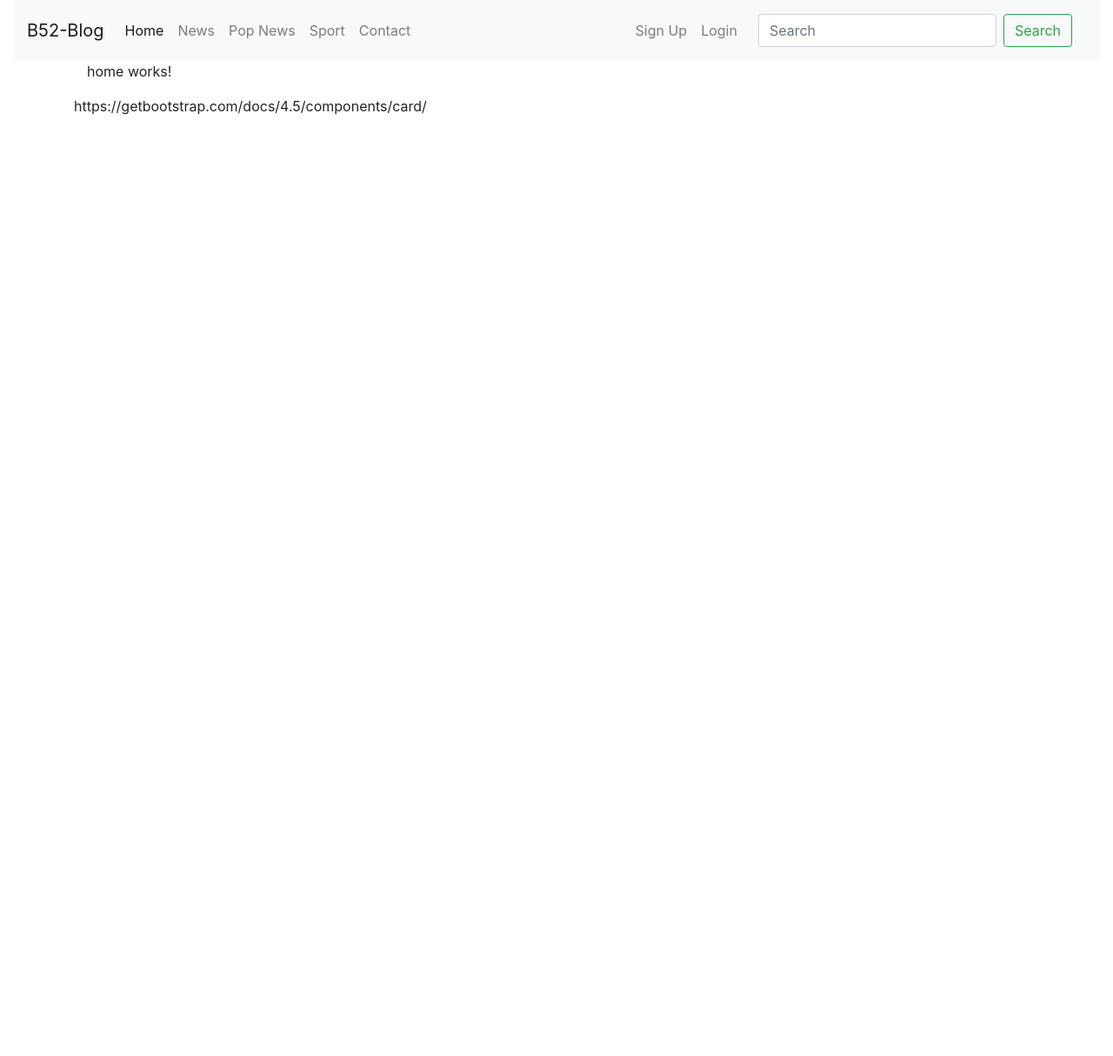
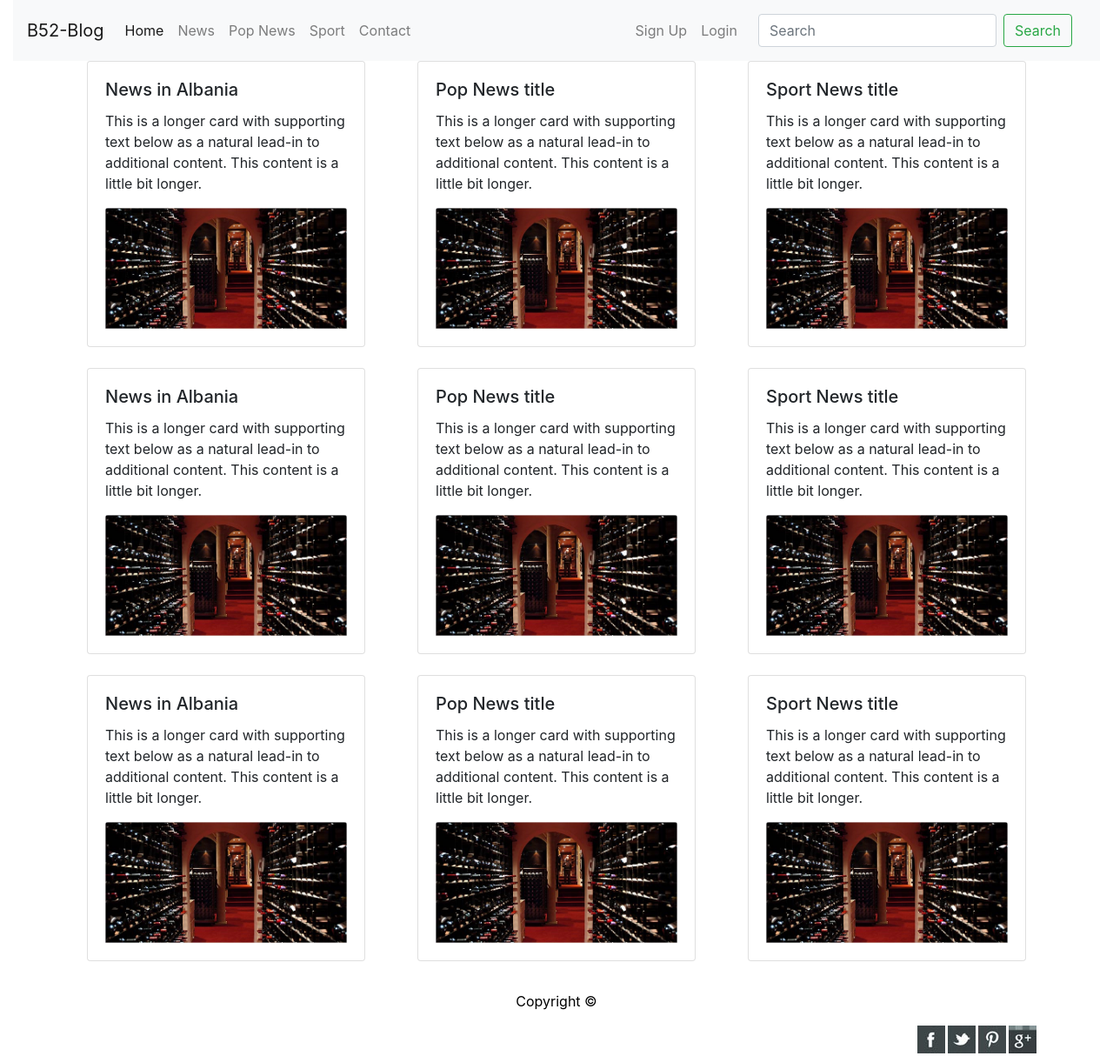
Before and after one commit to ivopogace/b52-blog-frontend, an Angular app: page / in a window 1280 px wide. Shown: the whole page at 87% size. Before the commit the page ends 800 px from the top, so only its background shows below. Built offline with nearby package versions, Linux system fonts and the light colour scheme.

Commit message:
ideas about the theme

```diff
--- a/src/app/home/home.component.css
+++ b/src/app/home/home.component.css
@@ -0,0 +1,22 @@
+#footer {                           /* Footeri */
+  background-color: transparent;
+  float: left;
+  margin-top: 10px;
+  width: 100%;
+  display: block;
+}
+
+.copyright{              /* copyright */
+  color:black;
+  text-align: center;
+}
+
+
+.linke ul li {                                    /* Linkimi */
+  float: right;
+  display: inline;
+  font-size: 13px;
+  height: 35px;
+  list-style-type: none;
+  width:35px;
+}
--- a/src/app/home/home.component.html
+++ b/src/app/home/home.component.html
@@ -1,4 +1,130 @@
 <div class="container-fluid">
-  <p>home works!</p>
+  <div class="row">
+
+    <div class="row row-cols-1 row-cols-md-2 row-cols-md-3">
+      <!-- NEWS-->
+      <div class="col-1">
+
+        <div class="col mb-4">
+          <div class="card" (click)="showNewsDetail()">
+            <div class="card-body">
+              <h5 class="card-title">News in Albania</h5>
+              <p class="card-text">This is a longer card with supporting text below as a natural lead-in to additional
+                content. This content is a little bit longer.</p>
+              <img src="assets/img/photography/img1.jpg" class="card-img-top" alt="...">
+            </div>
+          </div>
+        </div>
+        <div class="col mb-4">
+          <div class="card" (click)="showNewsDetail()">
+            <div class="card-body">
+              <h5 class="card-title">News in Albania</h5>
+              <p class="card-text">This is a longer card with supporting text below as a natural lead-in to additional
+                content. This content is a little bit longer.</p>
+              <img src="assets/img/photography/img1.jpg" class="card-img-top" alt="...">
+            </div>
+          </div>
+        </div>
+        <div class="col mb-4">
+          <div class="card" (click)="showNewsDetail()">
+            <div class="card-body">
+              <h5 class="card-title">News in Albania</h5>
+              <p class="card-text">This is a longer card with supporting text below as a natural lead-in to additional
+                content. This content is a little bit longer.</p>
+              <img src="assets/img/photography/img1.jpg" class="card-img-top" alt="...">
+            </div>
+          </div>
+        </div>
+
+      </div>
+
+      <!--      POPNEWS-->
+      <div class="col-2">
+
+        <div class="col mb-4">
+          <div class="card">
+            <div class="card-body">
+              <h5 class="card-title">Pop News title</h5>
+              <p class="card-text">This is a longer card with supporting text below as a natural lead-in to additional
+                content. This content is a little bit longer.</p>
+              <img src="assets/img/photography/img1.jpg" class="card-img-top" alt="...">
+            </div>
+          </div>
+        </div>
+        <div class="col mb-4">
+          <div class="card">
+            <div class="card-body">
+              <h5 class="card-title">Pop News title</h5>
+              <p class="card-text">This is a longer card with supporting text below as a natural lead-in to additional
+                content. This content is a little bit longer.</p>
+              <img src="assets/img/photography/img1.jpg" class="card-img-top" alt="...">
+            </div>
+          </div>
+        </div>
+        <div class="col mb-4">
+          <div class="card">
+            <div class="card-body">
+              <h5 class="card-title">Pop News title</h5>
+              <p class="card-text">This is a longer card with supporting text below as a natural lead-in to additional
+                content. This content is a little bit longer.</p>
+              <img src="assets/img/photography/img1.jpg" class="card-img-top" alt="...">
+            </div>
+          </div>
+        </div>
+
+      </div>
+
+      <!--      SPORT NEWS-->
+      <div class="col-3">
+
+        <div class="col mb-4">
+          <div class="card">
+            <div class="card-body">
+              <h5 class="card-title">Sport News title</h5>
+              <p class="card-text">This is a longer card with supporting text below as a natural lead-in to additional
+                content. This content is a little bit longer.</p>
+              <img src="assets/img/photography/img1.jpg" class="card-img-top" alt="...">
+            </div>
+          </div>
+        </div>
+        <div class="col mb-4">
+          <div class="card">
+            <div class="card-body">
+              <h5 class="card-title">Sport News title</h5>
+              <p class="card-text">This is a longer card with supporting text below as a natural lead-in to additional
+                content. This content is a little bit longer.</p>
+              <img src="assets/img/photography/img1.jpg" class="card-img-top" alt="...">
+            </div>
+          </div>
+        </div>
+        <div class="col mb-4">
+          <div class="card">
+            <div class="card-body">
+              <h5 class="card-title">Sport News title</h5>
+              <p class="card-text">This is a longer card with supporting text below as a natural lead-in to additional
+                content. This content is a little bit longer.</p>
+              <img src="assets/img/photography/img1.jpg" class="card-img-top" alt="...">
+            </div>
+          </div>
+        </div>
+
+      </div>
+    </div>
+    <!-- Footer and Copyright Part -->
+    <div id="footer">
+      <p class="copyright">Copyright &#169;</p>
+      <div class="linke">
+        <ul type="">
+          <li><a href="http://www.plus.google.com"><img class="image-container" src="assets/img/linkeg.jpg"/></a></li>
+          <li><a href="http://www.picasa.google.com"><img class="image-container" src="assets/img/linkep.jpg"/></a></li>
+          <li><a href="http://www.twitter.com"><img class="image-container" src="assets/img/linket.jpg"/></a></li>
+          <li><a href="http://www.facebook.com"><img class="image-container" src="assets/img/linkef.jpg"/></a></li>
+        </ul>
+      </div>
+
+    </div>
+
+  </div>
+
+
 </div>
-https://getbootstrap.com/docs/4.5/components/card/
--- a/src/app/home/home.component.ts
+++ b/src/app/home/home.component.ts
@@ -12,4 +12,7 @@ export class HomeComponent implements OnInit {
   ngOnInit(): void {
   }
 
+  showNewsDetail(): void {
+
+  }
 }
--- a/src/app/news/news.component.html
+++ b/src/app/news/news.component.html
@@ -1,6 +1,8 @@
 <div class="container-fluid">
-  <div class="row row-cols-1 row-cols-md-2">
-    <div class="col mb-4">
+
+  <div class="row row-cols-1">
+
+    <div class="col mb-12">
 
       <div class="card">
         <img src="assets/img/photography/img1.jpg" class="card-img-top" alt="...">
@@ -9,10 +11,10 @@
           <p class="card-text">This is a longer card with supporting text below as a natural lead-in to additional
             content. This content is a little bit longer.</p>
         </div>
+
         <div class="card-body" id="respond">
 
           <form action="api/public/comment" method="post" id="commentform">
-
             <div class="form-group">
               <label for="exampleFormControlTextarea1"><h6 class="card-title">Leave a Comment</h6></label>
               <textarea class="form-control" id="exampleFormControlTextarea1" rows="4"></textarea>
@@ -21,39 +23,11 @@
           </form>
 
         </div>
+
       </div>
+
     </div>
-    <div class="col mb-4">
-      <div class="card">
-        <img src="#" class="card-img-top" alt="...">
-        <div class="card-body">
-          <h5 class="card-title">Card title</h5>
-          <p class="card-text">This is a longer card with supporting text below as a natural lead-in to additional
-            content. This content is a little bit longer.</p>
-        </div>
-      </div>
-    </div>
-    <div class="col mb-4">
-      <div class="card">
-        <img src="#" class="card-img-top" alt="...">
-        <div class="card-body">
-          <h5 class="card-title">Card title</h5>
-          <p class="card-text">This is a longer card with supporting text below as a natural lead-in to additional
-            content.</p>
-        </div>
-      </div>
-    </div>
-    <div class="col mb-4">
-      <div class="card">
-        <img src="#" class="card-img-top" alt="...">
-        <div class="card-body">
-          <h5 class="card-title">Card title</h5>
-          <p class="card-text">This is a longer card with supporting text below as a natural lead-in to additional
-            content. This content is a little bit longer.</p>
-        </div>
-      </div>
-    </div>
+
+
   </div>
 </div>
-
-https://getbootstrap.com/docs/4.5/components/card/
```
